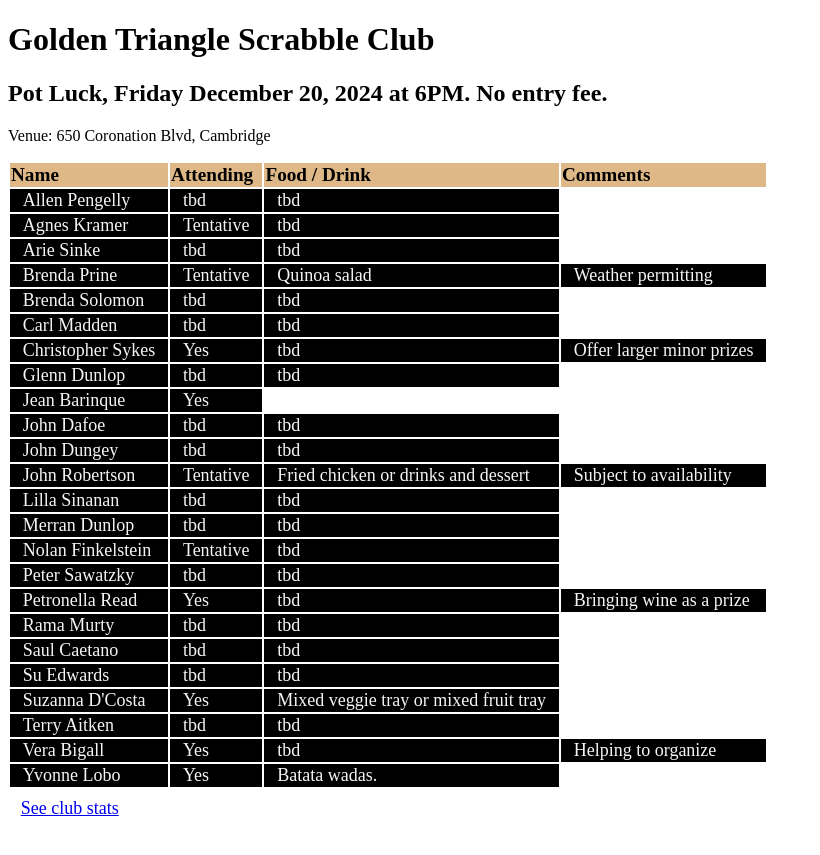
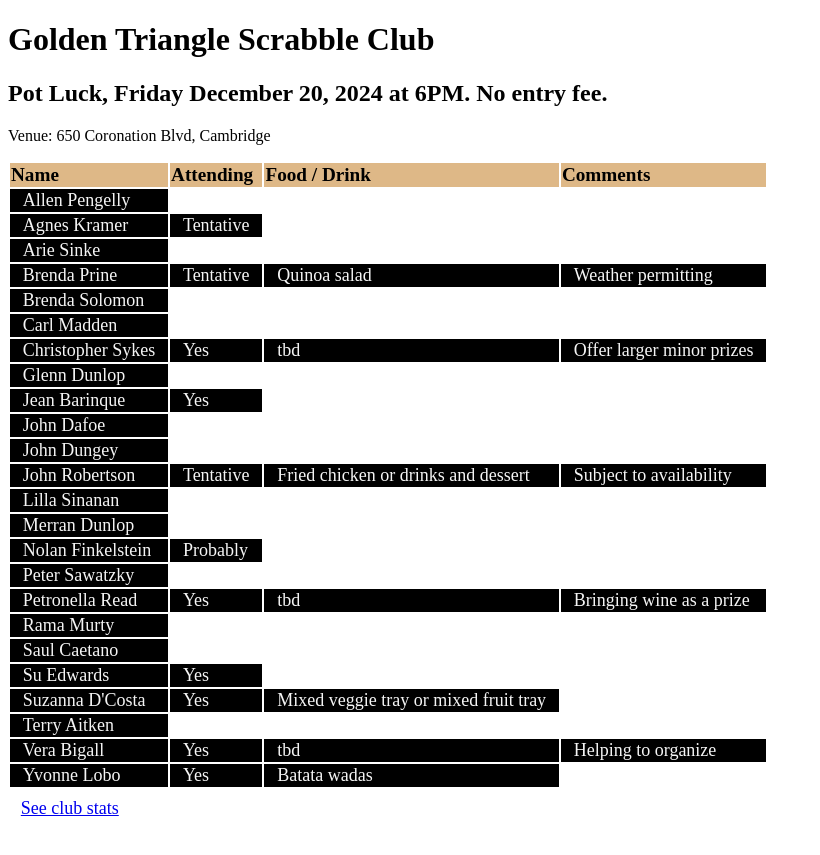
Before and after one commit to TileRunner/tilerunner.github.io, a Jekyll site: the page scrabbleclub/gtsc.html, which Jekyll copies as it is, in a window 1280 px wide. Shown: the top 855 px of the page, without its empty margins (0-820 px from the left). Built offline with Jekyll 4.4.1, drawn with Linux system fonts in a browser that asks for light colours.

Commit message:
potluck updates

```diff
--- a/scrabbleclub/gtsc.html
+++ b/scrabbleclub/gtsc.html
@@ -24,18 +24,13 @@
         <tbody>
           <tr>
             <td>Allen Pengelly</td>
-            <td>tbd</td>
-            <td>tbd</td>
           </tr>
           <tr>
             <td>Agnes Kramer</td>
             <td>Tentative</td>
-            <td>tbd</td>
           </tr>
           <tr>
             <td>Arie Sinke</td>
-            <td>tbd</td>
-            <td>tbd</td>
           </tr>
           <tr>
             <td>Brenda Prine</td>
@@ -45,13 +40,9 @@
           </tr>
           <tr>
             <td>Brenda Solomon</td>
-            <td>tbd</td>
-            <td>tbd</td>
           </tr>
           <tr>
             <td>Carl Madden</td>
-            <td>tbd</td>
-            <td>tbd</td>
           </tr>
           <tr>
             <td>Christopher Sykes</td>
@@ -61,8 +52,6 @@
           </tr>
           <tr>
             <td>Glenn Dunlop</td>
-            <td>tbd</td>
-            <td>tbd</td>
           </tr>
           <tr>
             <td>Jean Barinque</td>
@@ -70,13 +59,9 @@
           </tr>
           <tr>
             <td>John Dafoe</td>
-            <td>tbd</td>
-            <td>tbd</td>
           </tr>
           <tr>
             <td>John Dungey</td>
-            <td>tbd</td>
-            <td>tbd</td>
           </tr>
           <tr>
             <td>John Robertson</td>
@@ -86,23 +71,16 @@
           </tr>
           <tr>
             <td>Lilla Sinanan</td>
-            <td>tbd</td>
-            <td>tbd</td>
           </tr>
           <tr>
             <td>Merran Dunlop</td>
-            <td>tbd</td>
-            <td>tbd</td>
           </tr>
           <tr>
             <td>Nolan Finkelstein</td>
-            <td>Tentative</td>
-            <td>tbd</td>
+            <td>Probably</td>
           </tr>
           <tr>
             <td>Peter Sawatzky</td>
-            <td>tbd</td>
-            <td>tbd</td>
           </tr>
           <tr>
             <td>Petronella Read</td>
@@ -112,18 +90,13 @@
           </tr>
           <tr>
             <td>Rama Murty</td>
-            <td>tbd</td>
-            <td>tbd</td>
           </tr>
           <tr>
             <td>Saul Caetano</td>
-            <td>tbd</td>
-            <td>tbd</td>
           </tr>
           <tr>
             <td>Su Edwards</td>
-            <td>tbd</td>
-            <td>tbd</td>
+            <td>Yes</td>
           </tr>
           <tr>
             <td>Suzanna D'Costa</td>
@@ -132,8 +105,6 @@
           </tr>
           <tr>
             <td>Terry Aitken</td>
-            <td>tbd</td>
-            <td>tbd</td>
           </tr>
           <tr>
             <td>Vera Bigall</td>
@@ -144,7 +115,7 @@
           <tr>
             <td>Yvonne Lobo</td>
             <td>Yes</td>
-            <td>Batata wadas.</td>
+            <td>Batata wadas</td>
           </tr>
         </tbody>
       </table>
```
